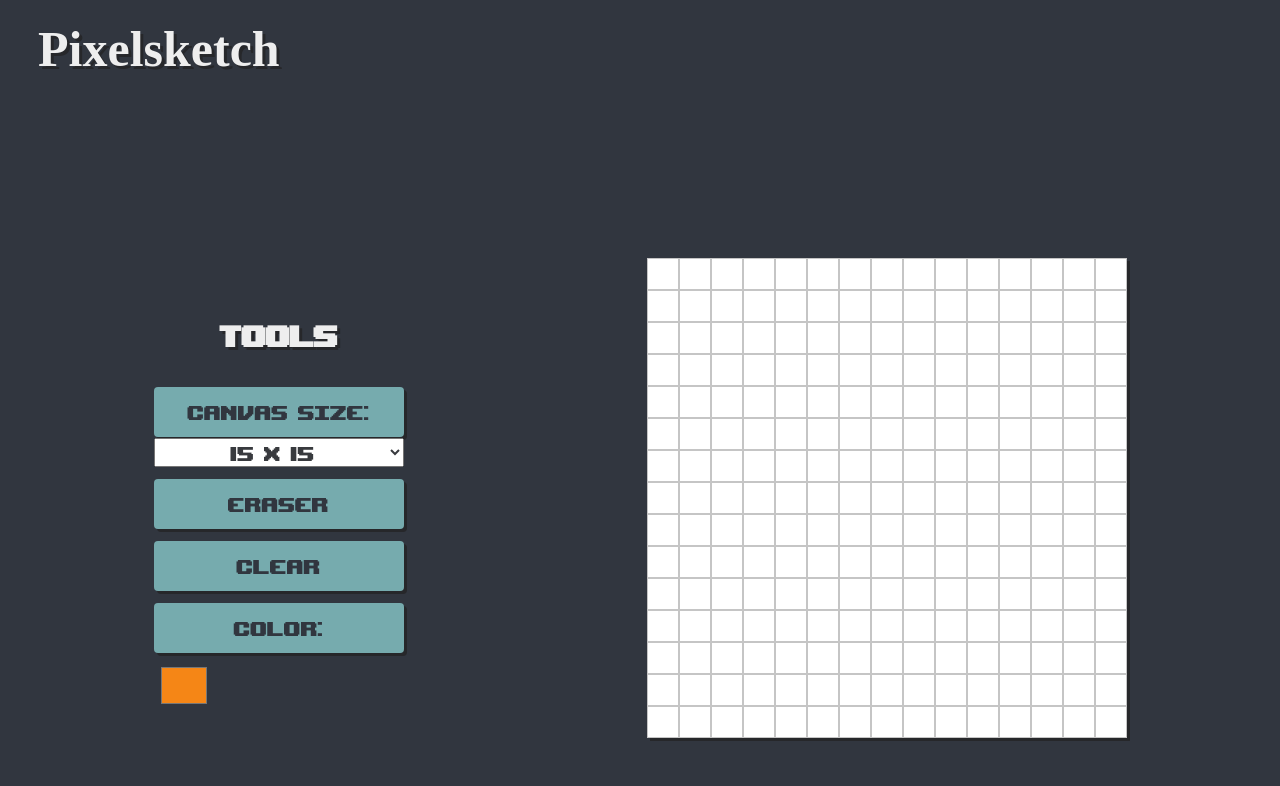
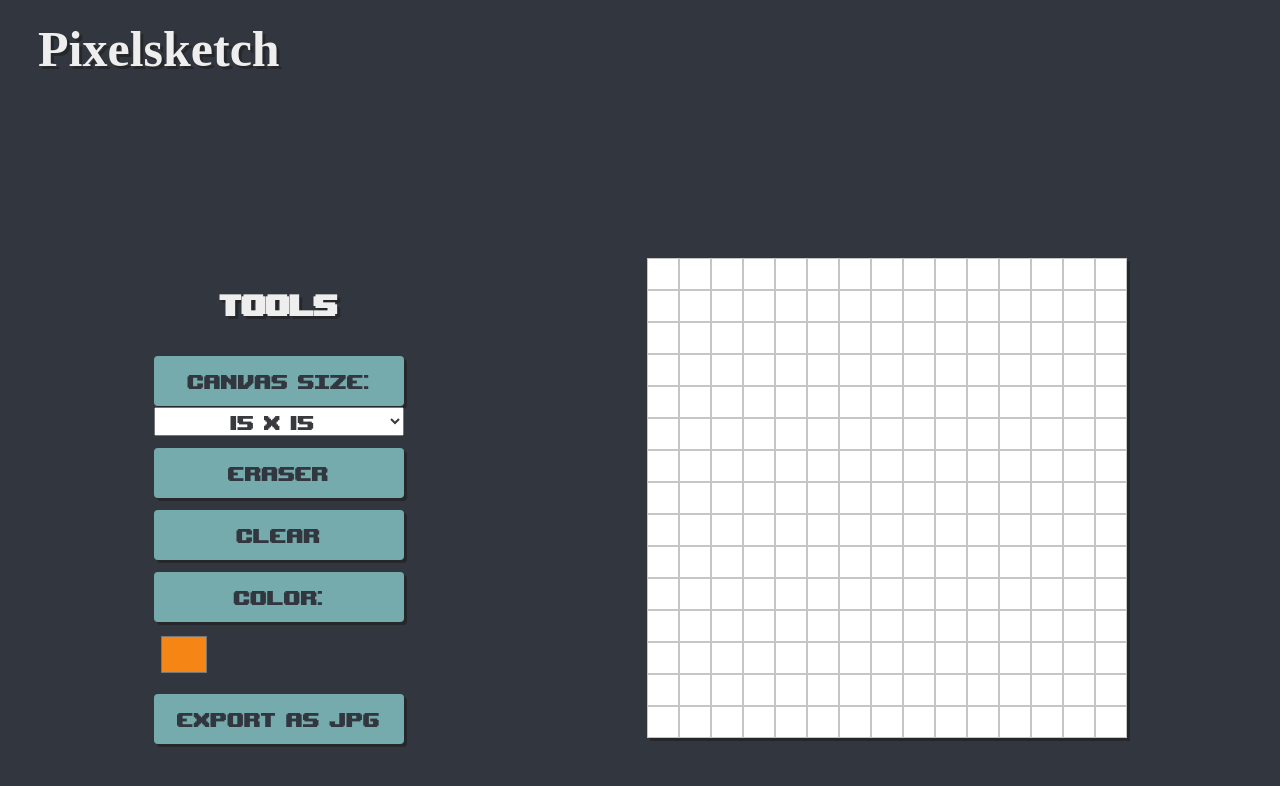
Before and after one commit to emilydoh/Pixelsketch, a React (Vite) app: page / in a window 1280 px wide. Shown: the top 786 px of the page. Built offline with nearby package versions, Linux system fonts and the light colour scheme; a web font is replaced by a local one.

Commit message:
Added Export Feature

```diff
--- /dev/null
+++ b/src/components/Export.tsx
@@ -0,0 +1,42 @@
+// Export.tsx
+import React from 'react';
+
+interface ExportProps {
+  canvasRef: React.RefObject<HTMLCanvasElement>;
+  canvasSize: number;
+  gridSize: number;
+}
+
+const Export: React.FC<ExportProps> = ({ canvasRef, canvasSize, gridSize }) => {
+  const handleExportClick = () => {
+    const canvas = canvasRef.current;
+    if (canvas) {
+      const link = document.createElement('a');
+      const tempCanvas = document.createElement('canvas');
+      const tempCtx = tempCanvas.getContext('2d');
+      const ctx = canvas.getContext('2d');
+
+      if (tempCtx && ctx) {
+        const pixelSize = canvasSize / Math.sqrt(gridSize);
+
+        tempCanvas.width = Math.sqrt(gridSize) * pixelSize;
+        tempCanvas.height = Math.sqrt(gridSize) * pixelSize;
+
+        tempCtx.fillStyle = '#FFFFFF'; // Background color
+        tempCtx.fillRect(0, 0, tempCanvas.width, tempCanvas.height);
+
+        tempCtx.drawImage(canvas, 0, 0, tempCanvas.width, tempCanvas.height);
+
+        link.href = tempCanvas.toDataURL('image/jpeg');
+        link.download = 'canvas.jpg';
+        link.click();
+      }
+    }
+  };
+
+  return (
+    <button onClick={handleExportClick}>Export as JPG</button>
+  );
+};
+
+export default Export;
--- a/src/components/Grid.tsx
+++ b/src/components/Grid.tsx
@@ -1,25 +1,24 @@
-import { useState } from "react"
-import { Pixel } from './Pixel.tsx'
+import { useState, useRef, useEffect } from "react";
+import { Pixel } from './Pixel.tsx';
 import Toolbar from "./Toolbar.tsx";
 
 function Grid() {
-  // default measurements for our square grid is 15 x 15
   const DEFAULT_SIZE = 225;
-  const DEFAULT_BACKGROUND_COLOR = 'white'
-  const DEFAULT_COLOR = '#F58616'
+  const DEFAULT_BACKGROUND_COLOR = 'white';
+  const DEFAULT_COLOR = '#F58616';
 
   const [gridSize, setGridSize] = useState(DEFAULT_SIZE);
-  // colors contains state of the pixels on the board (color and index)
   const [colors, setColors] = useState<boxInfo[]>(makeInitialColorsGrid);
   const [currentlySelectedColor, setCurrentlySelectedColor] = useState(DEFAULT_COLOR);
+
+  const canvasRef = useRef<HTMLCanvasElement>(null);
 
   interface boxInfo {
     color: string;
     index: number;
-  };
+  }
 
-
-  function makeInitialColorsGrid() : boxInfo[] {
+  function makeInitialColorsGrid(): boxInfo[] {
     const newGrid = Array.from({ length: gridSize }, (_, i) => ({
       color: DEFAULT_BACKGROUND_COLOR,
       index: i,
@@ -27,29 +26,25 @@ function Grid() {
     return newGrid;
   }
 
-  function changePixelColor(selectedIndex : number) {
+  function changePixelColor(selectedIndex: number) {
     setColors((colors) => {
       const newColors = colors.map((box) => {
-          if (box.index == selectedIndex ) {
-            return {...box, color: currentlySelectedColor};
-          }
-          else {
-            return {...box};
-          }
+        if (box.index === selectedIndex) {
+          return { ...box, color: currentlySelectedColor };
+        } else {
+          return { ...box };
         }
-      )
+      });
       return newColors;
-    })
+    });
   }
 
-  // set updated grid size and make new grid with cleared state
-  function handleNewGridSize( newSize : number) {
+  function handleNewGridSize(newSize: number) {
     setGridSize(newSize);
     resetGridSpecifiedSize(newSize);
   }
 
-  // clears the grid to white
-  function resetGridSpecifiedSize(newSize : number) {
+  function resetGridSpecifiedSize(newSize: number) {
     const newGrid = Array.from({ length: newSize }, (_, i) => ({
       color: DEFAULT_BACKGROUND_COLOR,
       index: i,
@@ -57,24 +52,47 @@ function Grid() {
     setColors(newGrid);
   }
 
-  function handleSelectedColorChange( newColor : string) {
+  function handleSelectedColorChange(newColor: string) {
     setCurrentlySelectedColor(newColor);
   }
 
+  useEffect(() => {
+    const canvas = canvasRef.current;
+    if (canvas) {
+      const ctx = canvas.getContext('2d');
+      if (ctx) {
+        canvas.width = Math.sqrt(gridSize) * 20;  // Adjust canvas size
+        canvas.height = Math.sqrt(gridSize) * 20; // Adjust canvas size
+        const pixelSize = canvas.width / Math.sqrt(colors.length);
+        colors.forEach((pixel) => {
+          const x = (pixel.index % Math.sqrt(colors.length)) * pixelSize;
+          const y = Math.floor(pixel.index / Math.sqrt(colors.length)) * pixelSize;
+          ctx.fillStyle = pixel.color;
+          ctx.fillRect(x, y, pixelSize, pixelSize);
+        });
+      }
+    }
+  }, [colors, gridSize]);
+
   return (
     <div className="gridContainer">
-      <Toolbar handleCanvasSizeChange={handleNewGridSize} handleClearClick={() => resetGridSpecifiedSize(gridSize)} handleSelectedColorChange = {handleSelectedColorChange} currentlySelectedColor={currentlySelectedColor}></Toolbar>
+      <Toolbar
+        handleCanvasSizeChange={handleNewGridSize}
+        handleClearClick={() => resetGridSpecifiedSize(gridSize)}
+        handleSelectedColorChange={handleSelectedColorChange}
+        currentlySelectedColor={currentlySelectedColor}
+        canvasRef={canvasRef}
+        canvasSize={Math.sqrt(gridSize) * 20}
+        gridSize={gridSize}
+      />
       <div className="grid" style={{ gridTemplateColumns: `repeat(${Math.sqrt(gridSize)}, 1fr)` }}>
-        {
-          colors.map((entry) => {
-            return (
-              <Pixel key = {`${entry.index}`} color= {entry.color} index = {entry.index} handleColorChange={() => changePixelColor(entry.index)}></Pixel>
-            );
-          })
-        }
+        {colors.map((entry) => (
+          <Pixel key={`${entry.index}`} color={entry.color} index={entry.index} handleColorChange={() => changePixelColor(entry.index)} />
+        ))}
       </div>
+      <canvas ref={canvasRef} style={{ display: 'none' }} />
     </div>
-  )
+  );
 }
 
-export default Grid
+export default Grid;
--- a/src/components/Toolbar.tsx
+++ b/src/components/Toolbar.tsx
@@ -1,27 +1,31 @@
+import React from 'react';
 import CanvasSize from "./CanvasSize";
-import {Color} from "./Color";
-import {Clear} from "./Clear";
+import { Color } from "./Color";
+import { Clear } from "./Clear";
 import { Eraser } from "./Eraser";
+import Export from './Export';
 
 interface ToolbarProps {
-    handleCanvasSizeChange : ( newSize : number ) => void;
-    handleClearClick : () => void;
-    handleSelectedColorChange : ( newColor : string ) => void;
-    currentlySelectedColor : string
+  handleCanvasSizeChange: (newSize: number) => void;
+  handleClearClick: () => void;
+  handleSelectedColorChange: (newColor: string) => void;
+  currentlySelectedColor: string;
+  canvasRef: React.RefObject<HTMLCanvasElement>;
+  canvasSize: number;
+  gridSize: number;
 }
 
-export const Toolbar : React.FC<ToolbarProps> = ( { handleCanvasSizeChange , handleClearClick, handleSelectedColorChange, currentlySelectedColor } ) => {
-    return (
-    <div className = "toolbar">
-        <h2>TOOLS</h2>
-        <CanvasSize handleCanvasSizeChange = {handleCanvasSizeChange}></CanvasSize>
-        <Eraser handleEraserClick = {() => handleSelectedColorChange('#FFFFFF')}></Eraser>
-        <Clear handleClearClick={handleClearClick}></Clear>
-        <Color handleSelectedColorChange = {handleSelectedColorChange} currentlySelectedColor={currentlySelectedColor}></Color>
-        {/*/*** to do : implement these features ***
-         <Save></Save> */}
+export const Toolbar: React.FC<ToolbarProps> = ({ handleCanvasSizeChange, handleClearClick, handleSelectedColorChange, currentlySelectedColor, canvasRef, canvasSize, gridSize }) => {
+  return (
+    <div className="toolbar">
+      <h2>TOOLS</h2>
+      <CanvasSize handleCanvasSizeChange={handleCanvasSizeChange} />
+      <Eraser handleEraserClick={() => handleSelectedColorChange('#FFFFFF')} />
+      <Clear handleClearClick={handleClearClick} />
+      <Color handleSelectedColorChange={handleSelectedColorChange} currentlySelectedColor={currentlySelectedColor} />
+      <Export canvasRef={canvasRef} canvasSize={canvasSize} gridSize={gridSize} />
     </div>
-    );
+  );
 }
 
 export default Toolbar;
```
Also changed, not shown: src/components/Canvas.tsx (added, +31 -0 lines).
